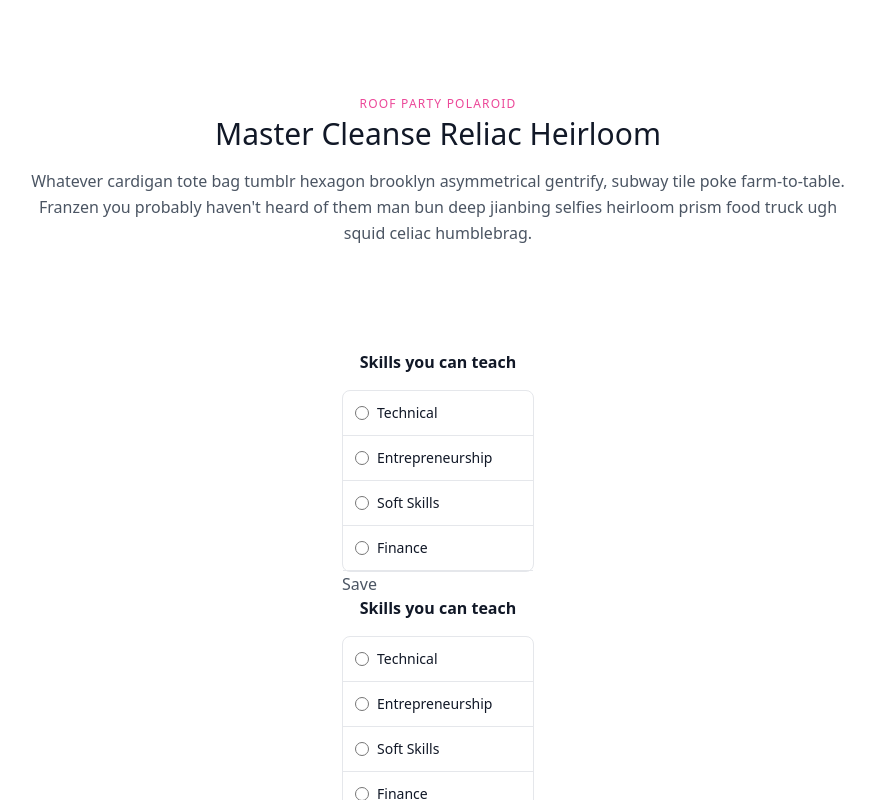
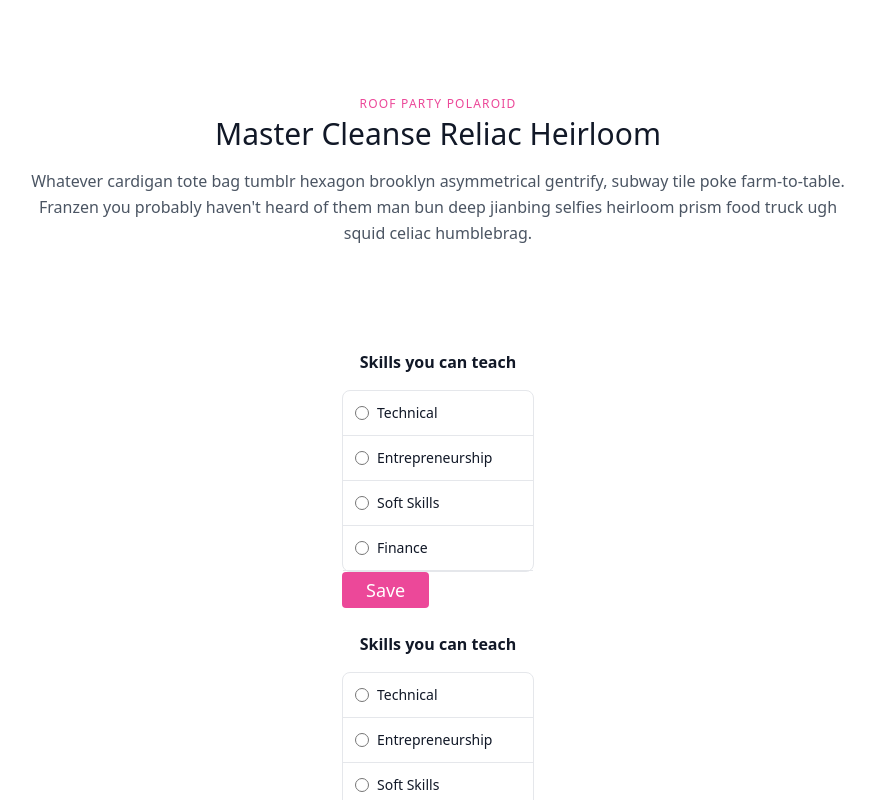
Before and after one commit to Sranjan0208/W20, a Next.js app: page /MenteeQ in a window 1280 px wide. Shown: the top 800 px of the page, without its empty margins (202-1077 px from the left). Built offline with nearby package versions, Linux system fonts and the light colour scheme.

Commit message:
updated form

```diff
--- a/package.json
+++ b/package.json
@@ -11,6 +11,7 @@
   "dependencies": {
     "eslint": "8.36.0",
     "eslint-config-next": "13.2.4",
+    "firebase": "^9.18.0",
     "next": "13.2.4",
     "react": "18.2.0",
     "react-dom": "18.2.0"
--- a/src/components/Form.js
+++ b/src/components/Form.js
@@ -2,6 +2,7 @@ import { useState } from "react";
 import firebase from "firebase/app";
 import { db } from "../../firebase";
 import { addDoc, collection } from "firebase/firestore";
+import Link from "next/link";
 
 const Form = () => {
   const i = async () => {
@@ -103,7 +104,9 @@ const Form = () => {
             </div>
           </li>
         </ul>
-        <button type="submit">Save</button>
+        <button class="ml-0 inline-flex text-white bg-pink-500 border-0 py-1 px-6 focus:outline-none hover:bg-pink-300 rounded text-lg" type="submit">Save</button>
+        <h1 class="text-white">...</h1>
+
       </form>
     </>
   );
```
Also changed, not shown: 1 other file (tests, documents, lock files or other folders).
